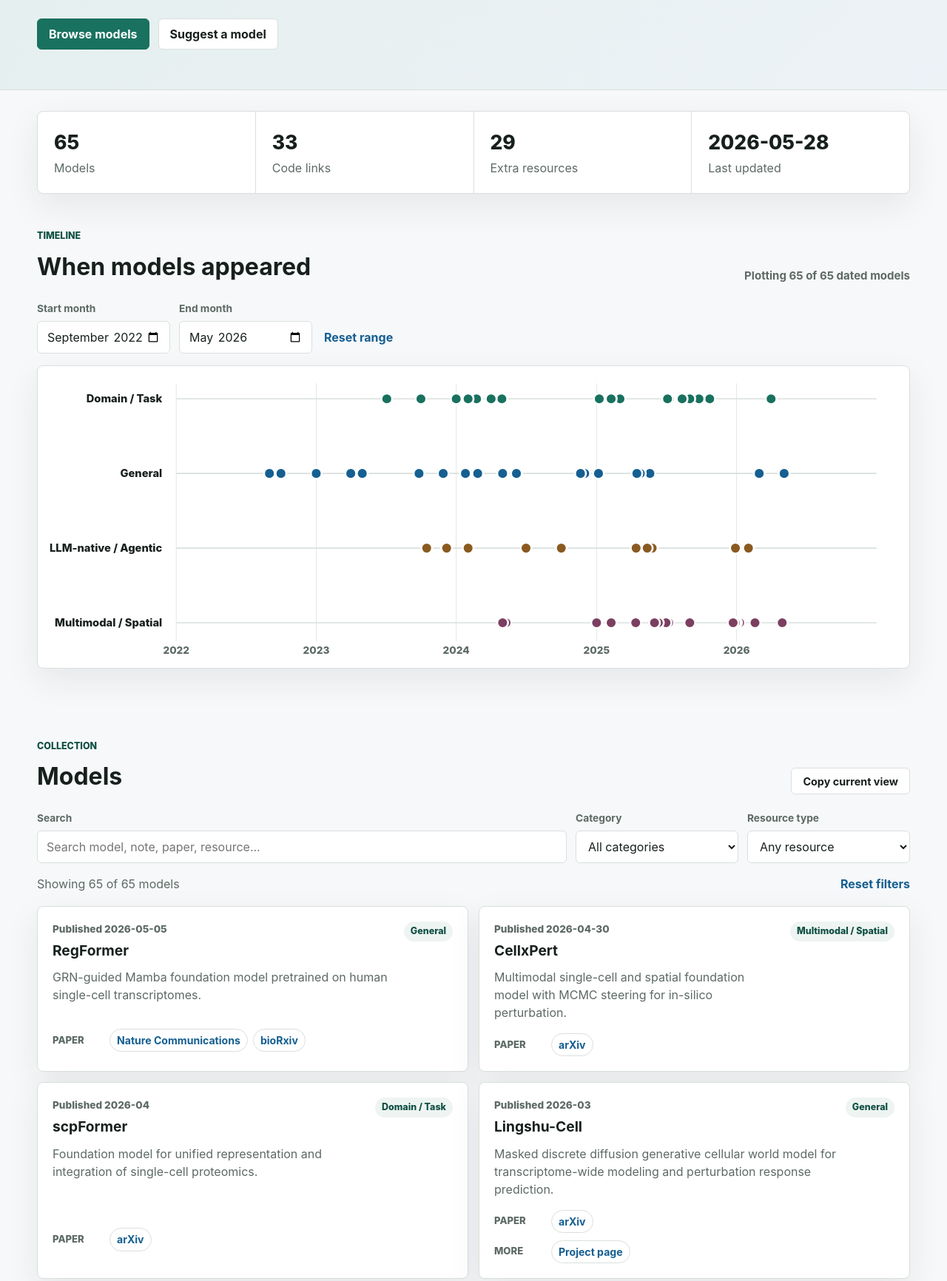
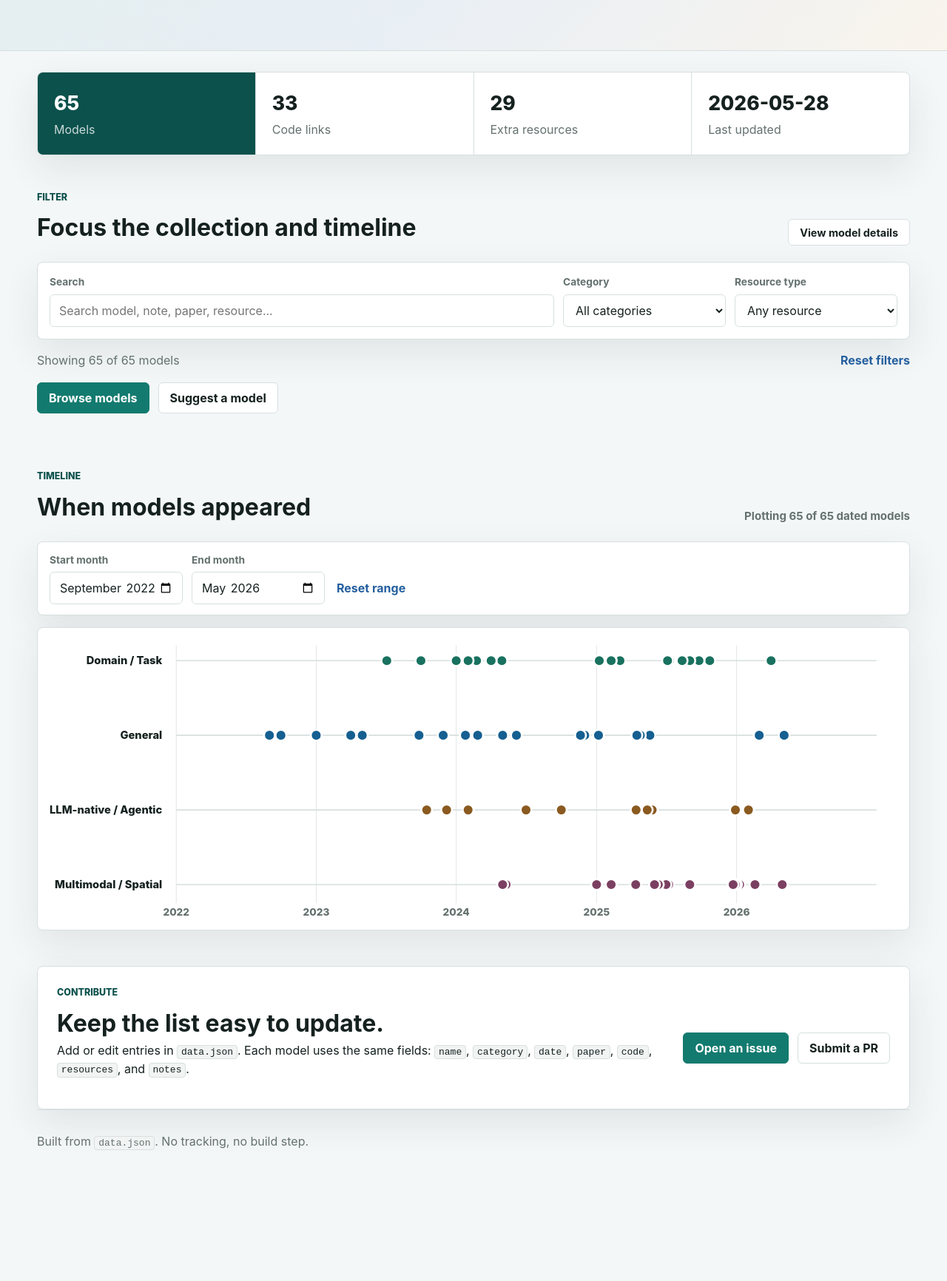
Before and after one commit to juntaic7/Awesome-Single-Cell-Foundation-Models, a plain HTML site: page site/index.html in a window 1280 px wide. Shown: the part 504-2236 px from the top of the page at 74% size. After the commit the page ends 2102 px from the top, so only its background shows below. Drawn offline with Linux system fonts and the light colour scheme.

Commit message:
Improve site layout and model browsing

```diff
--- a/site/app.js
+++ b/site/app.js
@@ -26,6 +26,16 @@ const els = {
   resetTimelineRange: document.querySelector("#resetTimelineRange"),
   resourceList: document.querySelector("#resourceList")
 };
+
+function currentParams() {
+  const params = new URLSearchParams();
+  if (state.query) params.set("q", state.query);
+  if (state.category) params.set("category", state.category);
+  if (state.resource) params.set("resource", state.resource);
+  if (state.timelineStart) params.set("timelineStart", state.timelineStart);
+  if (state.timelineEnd) params.set("timelineEnd", state.timelineEnd);
+  return params;
+}
 
 function escapeHtml(value) {
   return String(value)
@@ -127,17 +137,21 @@ function getSortedModels() {
 }
 
 function updateUrl() {
-  const params = new URLSearchParams();
-  if (state.query) params.set("q", state.query);
-  if (state.category) params.set("category", state.category);
-  if (state.resource) params.set("resource", state.resource);
-  if (state.timelineStart) params.set("timelineStart", state.timelineStart);
-  if (state.timelineEnd) params.set("timelineEnd", state.timelineEnd);
+  const params = currentParams();
   const next = `${window.location.pathname}${params.toString() ? `?${params}` : ""}${window.location.hash}`;
   window.history.replaceState({}, "", next);
+  updateModelLinks(params);
+}
+
+function updateModelLinks(params = currentParams()) {
+  const query = params.toString();
+  document.querySelectorAll(".models-link").forEach((link) => {
+    link.href = `models.html${query ? `?${query}` : ""}`;
+  });
 }
 
 function renderStats() {
+  if (!els.modelCount) return;
   const models = state.data.models;
   const codeCount = models.filter((model) => model.code.length > 0).length;
   const resourceCount = models.reduce((sum, model) => sum + model.resources.length, 0);
@@ -149,6 +163,7 @@ function renderStats() {
 }
 
 function renderCategories() {
+  if (!els.categoryFilter) return;
   const categories = [...new Set(state.data.models.map((model) => model.category))].sort();
   for (const category of categories) {
     const option = document.createElement("option");
@@ -159,6 +174,7 @@ function renderCategories() {
 }
 
 function renderTimelineRangeControls() {
+  if (!els.timelineStart || !els.timelineEnd) return;
   const datedModels = state.data.models
     .map((model) => normalizeDate(model.date))
     .filter(Boolean);
@@ -183,7 +199,11 @@ function renderTimelineRangeControls() {
 
 function renderModels() {
   const models = getSortedModels();
+  if (els.resultCount) {
     els.resultCount.textContent = `Showing ${models.length} of ${state.data.models.length} models`;
+  }
+
+  if (!els.modelGrid) return;
 
   if (!models.length) {
     els.modelGrid.innerHTML = '<p class="notes">No models match the current filters.</p>';
@@ -218,6 +238,7 @@ function renderModels() {
 }
 
 function renderTimeline() {
+  if (!els.timelinePlot || !els.timelineCount) return;
   const datedModels = getSortedModels()
     .map((model) => ({ ...model, normalizedDate: normalizeDate(model.date) }))
     .filter((model) => model.normalizedDate);
@@ -316,6 +337,7 @@ function renderTimeline() {
 }
 
 function renderResources() {
+  if (!els.resourceList) return;
   els.resourceList.innerHTML = [...state.data.resources]
     .sort((a, b) => {
       const aDate = normalizeDate(a.date);
@@ -343,59 +365,72 @@ function applyParams() {
   state.timelineStart = params.get("timelineStart") || "";
   state.timelineEnd = params.get("timelineEnd") || "";
 
-  els.searchInput.value = state.query;
-  els.categoryFilter.value = state.category;
-  els.resourceFilter.value = state.resource;
-  els.timelineStart.value = state.timelineStart;
-  els.timelineEnd.value = state.timelineEnd;
+  if (els.searchInput) els.searchInput.value = state.query;
+  if (els.categoryFilter) els.categoryFilter.value = state.category;
+  if (els.resourceFilter) els.resourceFilter.value = state.resource;
+  if (els.timelineStart) els.timelineStart.value = state.timelineStart;
+  if (els.timelineEnd) els.timelineEnd.value = state.timelineEnd;
 }
 
 function bindEvents() {
+  if (els.searchInput) {
     els.searchInput.addEventListener("input", (event) => {
       state.query = event.target.value;
       updateUrl();
       renderModels();
       renderTimeline();
     });
+  }
 
+  if (els.categoryFilter) {
     els.categoryFilter.addEventListener("change", (event) => {
       state.category = event.target.value;
       updateUrl();
       renderModels();
       renderTimeline();
     });
+  }
 
+  if (els.resourceFilter) {
     els.resourceFilter.addEventListener("change", (event) => {
       state.resource = event.target.value;
       updateUrl();
       renderModels();
       renderTimeline();
     });
+  }
 
+  if (els.resetFilters) {
     els.resetFilters.addEventListener("click", () => {
       state.query = "";
       state.category = "";
       state.resource = "";
-    els.searchInput.value = "";
-    els.categoryFilter.value = "";
-    els.resourceFilter.value = "";
+      if (els.searchInput) els.searchInput.value = "";
+      if (els.categoryFilter) els.categoryFilter.value = "";
+      if (els.resourceFilter) els.resourceFilter.value = "";
       updateUrl();
       renderModels();
       renderTimeline();
     });
+  }
 
+  if (els.timelineStart) {
     els.timelineStart.addEventListener("change", (event) => {
       state.timelineStart = event.target.value;
       updateUrl();
       renderTimeline();
     });
+  }
 
+  if (els.timelineEnd) {
     els.timelineEnd.addEventListener("change", (event) => {
       state.timelineEnd = event.target.value;
       updateUrl();
       renderTimeline();
     });
+  }
 
+  if (els.resetTimelineRange) {
     els.resetTimelineRange.addEventListener("click", () => {
       state.timelineStart = "";
       state.timelineEnd = "";
@@ -403,7 +438,9 @@ function bindEvents() {
       updateUrl();
       renderTimeline();
     });
+  }
 
+  if (els.copyView) {
     els.copyView.addEventListener("click", async () => {
       if (navigator.clipboard) {
         await navigator.clipboard.writeText(window.location.href);
@@ -422,6 +459,7 @@ function bindEvents() {
       }, 1300);
     });
   }
+}
 
 async function init() {
   const response = await fetch("data.json");
@@ -434,9 +472,11 @@ async function init() {
   renderTimelineRangeControls();
   renderModels();
   renderTimeline();
+  updateModelLinks();
   bindEvents();
 }
 
 init().catch((error) => {
-  els.modelGrid.innerHTML = `<p class="notes">Could not load site/data.json: ${error.message}</p>`;
+  const target = els.modelGrid || els.timelinePlot || document.querySelector("main");
+  target.innerHTML = `<p class="notes">Could not load data.json: ${error.message}</p>`;
 });
--- a/site/index.html
+++ b/site/index.html
@@ -12,9 +12,8 @@
       <nav class="topbar" aria-label="Primary">
         <a class="brand" href="./">Awesome Single Cell Foundation Models</a>
         <div class="nav-links">
-          <a href="#models">Models</a>
+          <a class="models-link" href="models.html">Models</a>
           <a href="#timeline">Timeline</a>
-          <a href="#resources">Surveys</a>
           <a href="#contribute">Contribute</a>
           <a href="https://github.com/juntaic7/Awesome-Single-Cell-Foundation-Models#readme">Markdown</a>
         </div>
@@ -25,10 +24,6 @@
         <p class="subtitle">
           Browse papers, code, model cards, docs, datasets, and project pages. Sort by paper or preprint date, and share filtered views from the URL.
         </p>
-        <div class="hero-actions">
-          <a class="button primary" href="#models">Browse models</a>
-          <a class="button" href="https://github.com/juntaic7/Awesome-Single-Cell-Foundation-Models/issues/new?template=add-model.yml">Suggest a model</a>
-        </div>
       </section>
     </header>
 
@@ -49,6 +44,51 @@
         <div>
           <span id="updatedDate">-</span>
           <p>Last updated</p>
+        </div>
+      </section>
+
+      <section id="filters" class="section filter-section">
+        <div class="section-heading">
+          <div>
+            <p class="eyebrow">Filter</p>
+            <h2>Focus the collection and timeline</h2>
+          </div>
+          <a class="button small models-link" href="models.html">View model details</a>
+        </div>
+
+        <div class="filters" aria-label="Model filters">
+          <label class="search">
+            <span>Search</span>
+            <input id="searchInput" type="search" placeholder="Search model, note, paper, resource...">
+          </label>
+
+          <label>
+            <span>Category</span>
+            <select id="categoryFilter">
+              <option value="">All categories</option>
+            </select>
+          </label>
+
+          <label>
+            <span>Resource type</span>
+            <select id="resourceFilter">
+              <option value="">Any resource</option>
+              <option value="code">Has code</option>
+              <option value="model">Has model / weights</option>
+              <option value="docs">Has docs / project</option>
+              <option value="data">Has data</option>
+            </select>
+          </label>
+        </div>
+
+        <div class="result-row">
+          <p id="resultCount">Showing 0 models</p>
+          <button id="resetFilters" type="button">Reset filters</button>
+        </div>
+
+        <div class="filter-actions">
+          <a class="button primary models-link" href="models.html">Browse models</a>
+          <a class="button" href="https://github.com/juntaic7/Awesome-Single-Cell-Foundation-Models/issues/new?template=add-model.yml">Suggest a model</a>
         </div>
       </section>
 
@@ -74,65 +114,12 @@
         <div id="timelinePlot" class="timeline-plot" aria-live="polite"></div>
       </section>
 
-      <section id="models" class="section">
-        <div class="section-heading">
-          <div>
-            <p class="eyebrow">Collection</p>
-            <h2>Models</h2>
-          </div>
-          <button id="copyView" class="button small" type="button">Copy current view</button>
-        </div>
-
-        <div class="filters" aria-label="Model filters">
-          <label class="search">
-            <span>Search</span>
-            <input id="searchInput" type="search" placeholder="Search model, note, paper, resource...">
-          </label>
-
-          <label>
-            <span>Category</span>
-            <select id="categoryFilter">
-              <option value="">All categories</option>
-            </select>
-          </label>
-
-          <label>
-            <span>Resource type</span>
-            <select id="resourceFilter">
-              <option value="">Any resource</option>
-              <option value="code">Has code</option>
-              <option value="model">Has model / weights</option>
-              <option value="docs">Has docs / project</option>
-              <option value="data">Has data</option>
-            </select>
-          </label>
-
-        </div>
-
-        <div class="result-row">
-          <p id="resultCount">Showing 0 models</p>
-          <button id="resetFilters" type="button">Reset filters</button>
-        </div>
-
-        <div id="modelGrid" class="model-grid" aria-live="polite"></div>
-      </section>
-
-      <section id="resources" class="section">
-        <div class="section-heading">
-          <div>
-            <p class="eyebrow">Reading</p>
-            <h2>Surveys and benchmarks</h2>
-          </div>
-        </div>
-        <div id="resourceList" class="resource-list"></div>
-      </section>
-
       <section id="contribute" class="section contribute">
         <div>
           <p class="eyebrow">Contribute</p>
           <h2>Keep the list easy to update.</h2>
           <p>
-            Add or edit entries in <code>site/data.json</code>. Each model uses the same fields:
+            Add or edit entries in <code>data.json</code>. Each model uses the same fields:
             <code>name</code>, <code>category</code>, <code>date</code>, <code>paper</code>, <code>code</code>,
             <code>resources</code>, and <code>notes</code>.
           </p>
@@ -145,7 +132,7 @@
     </main>
 
     <footer>
-      <p>Built from <code>site/data.json</code>. No tracking, no build step.</p>
+      <p>Built from <code>data.json</code>. No tracking, no build step.</p>
     </footer>
 
     <script src="app.js"></script>
--- a/site/styles.css
+++ b/site/styles.css
@@ -1,16 +1,18 @@
 :root {
   color-scheme: light;
-  --bg: #f7f8fa;
+  --bg: #f4f7f8;
   --surface: #ffffff;
-  --surface-soft: #eef4f1;
-  --text: #17201c;
-  --muted: #5d6a64;
-  --line: #d9e0dc;
-  --accent: #19715f;
-  --accent-dark: #0e4f43;
-  --accent-soft: #dceee8;
-  --link: #155f91;
-  --shadow: 0 16px 45px rgba(21, 41, 34, 0.08);
+  --surface-soft: #eef5f4;
+  --surface-warm: #fff8ea;
+  --text: #15211f;
+  --muted: #64716f;
+  --line: #d7e0df;
+  --accent: #137a6f;
+  --accent-dark: #0c514c;
+  --accent-soft: #d8eeeb;
+  --link: #245f9f;
+  --gold: #b67916;
+  --shadow: 0 18px 50px rgba(20, 46, 48, 0.09);
 }
 
 * {
@@ -43,7 +45,7 @@ code {
 
 .site-header {
   background:
-    linear-gradient(135deg, rgba(25, 113, 95, 0.12), rgba(71, 133, 171, 0.1)),
+    linear-gradient(135deg, rgba(19, 122, 111, 0.13), rgba(36, 95, 159, 0.1) 58%, rgba(182, 121, 22, 0.08)),
     var(--surface);
   border-bottom: 1px solid var(--line);
 }
@@ -66,6 +68,7 @@ footer {
 .brand {
   color: var(--text);
   font-weight: 800;
+  letter-spacing: 0;
 }
 
 .nav-links {
@@ -77,12 +80,32 @@ footer {
 
 .nav-links a {
   color: var(--muted);
+  font-weight: 700;
+}
+
+.nav-links a:hover {
+  color: var(--accent-dark);
+  text-decoration: none;
+}
+
+.hero,
+.page-hero {
+  width: min(1180px, calc(100% - 32px));
+  margin: 0 auto;
 }
 
 .hero {
-  width: min(1180px, calc(100% - 32px));
-  margin: 0 auto;
   padding: 72px 0 54px;
+}
+
+.page-hero {
+  padding: 48px 0 42px;
+}
+
+.compact-header {
+  background:
+    linear-gradient(135deg, rgba(19, 122, 111, 0.1), rgba(36, 95, 159, 0.08)),
+    var(--surface);
 }
 
 .eyebrow {
@@ -127,12 +150,16 @@ h3 {
   font-size: 1.08rem;
 }
 
-.hero-actions,
+.filter-actions,
 .contribute-actions {
   display: flex;
   flex-wrap: wrap;
   gap: 12px;
   margin-top: 28px;
+}
+
+.filter-actions {
+  margin-top: 18px;
 }
 
 .button,
@@ -149,12 +176,14 @@ button {
   font: inherit;
   font-weight: 700;
   cursor: pointer;
+  transition: border-color 150ms ease, background 150ms ease, color 150ms ease, transform 150ms ease;
 }
 
 .button:hover,
 button:hover {
   border-color: var(--accent);
   text-decoration: none;
+  transform: translateY(-1px);
 }
 
 .button.primary {
@@ -185,6 +214,11 @@ button:hover {
   padding: 22px;
 }
 
+.stats div:first-child {
+  background: var(--accent-dark);
+  color: #fff;
+}
+
 .stats span {
   display: block;
   margin-bottom: 3px;
@@ -199,8 +233,16 @@ footer p {
   color: var(--muted);
 }
 
+.stats div:first-child p {
+  color: rgba(255, 255, 255, 0.78);
+}
+
 .section {
   padding: 48px 0;
+}
+
+.filter-section {
+  padding-bottom: 28px;
 }
 
 .section-heading {
@@ -223,6 +265,11 @@ footer p {
   grid-template-columns: minmax(220px, 1fr) 220px 220px;
   gap: 12px;
   margin-bottom: 16px;
+  border: 1px solid var(--line);
+  border-radius: 8px;
+  background: var(--surface);
+  padding: 16px;
+  box-shadow: var(--shadow);
 }
 
 label span {
@@ -298,7 +345,7 @@ select:focus {
 .category {
   flex: none;
   border-radius: 999px;
-  background: var(--surface-soft);
+  background: var(--surface-warm);
   color: var(--accent-dark);
   padding: 4px 9px;
   font-size: 0.78rem;
@@ -340,7 +387,7 @@ select:focus {
 .pill {
   border: 1px solid var(--line);
   border-radius: 999px;
-  background: #fff;
+  background: var(--surface-soft);
   padding: 4px 9px;
   font-size: 0.88rem;
   font-weight: 700;
@@ -366,6 +413,11 @@ select:focus {
   flex-wrap: wrap;
   gap: 12px;
   margin-bottom: 16px;
+  border: 1px solid var(--line);
+  border-radius: 8px;
+  background: var(--surface);
+  padding: 14px 16px;
+  box-shadow: var(--shadow);
 }
 
 .timeline-controls label {
```
Also changed, not shown: models.html (added, +111 -0 lines). Lines whose indentation alone changed are shown as unchanged.
